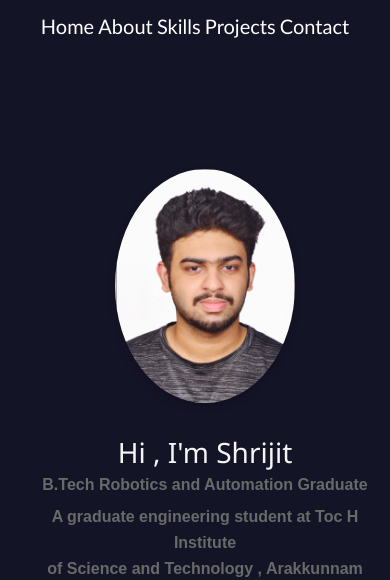
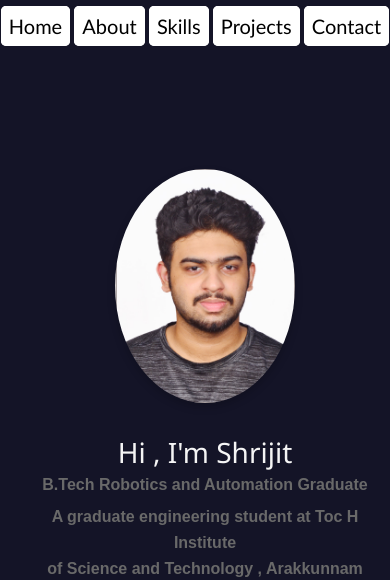
Before and after one commit to Shrijitvivek/Portfolio-website, a plain HTML site: page index.html in a window 390 px wide. Shown: the part 120-700 px from the top of the page. Drawn offline with Linux system fonts and the light colour scheme.

Commit message:
portfolio websiteS

```diff
--- a/stylenew.css
+++ b/stylenew.css
@@ -465,7 +465,7 @@ z-index: 1;
 @media only screen and (max-width: 425px) {
   html{
     scroll-behavior: smooth;
-    scroll-padding-top: 120px;
+    scroll-padding-top: 180px;
   }
 
   .main, .navbar {
@@ -481,6 +481,10 @@ z-index: 1;
   .navbar a {
     margin-left: 0;
     font-size: 20px;
+    border:8px solid white;
+    border-radius: 5px;
+    background-color: white;
+    color: black;
   }
 
   .article {
```
